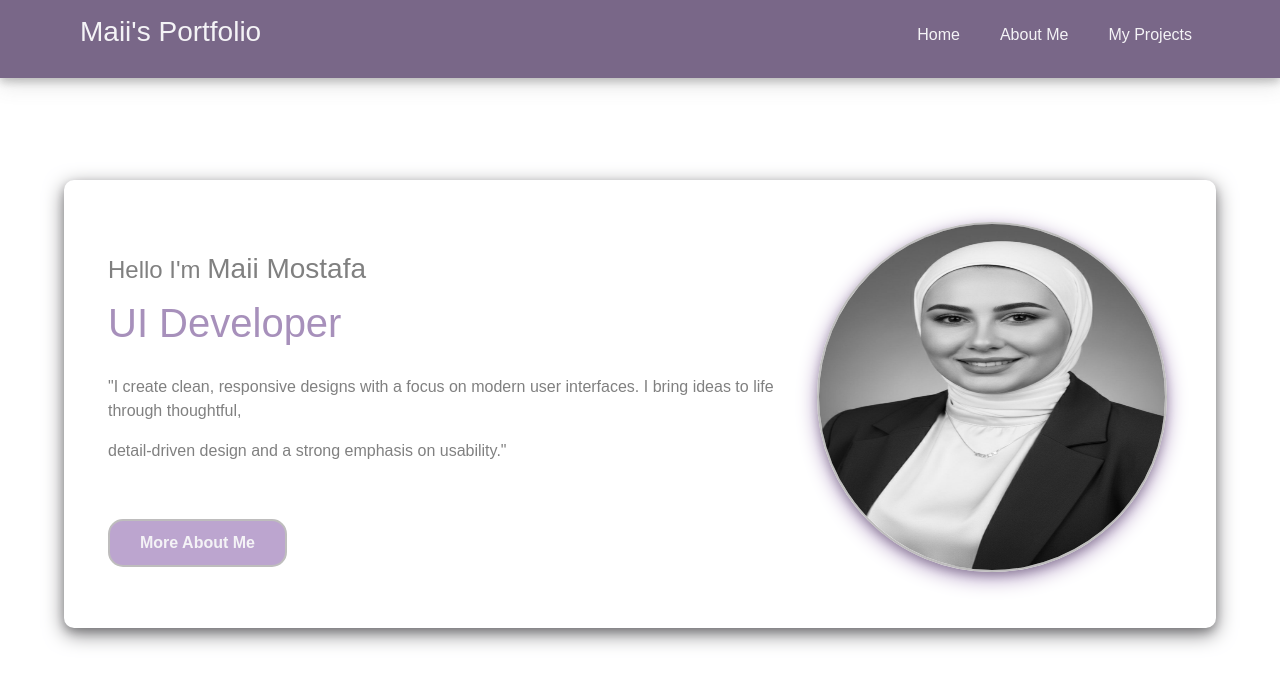
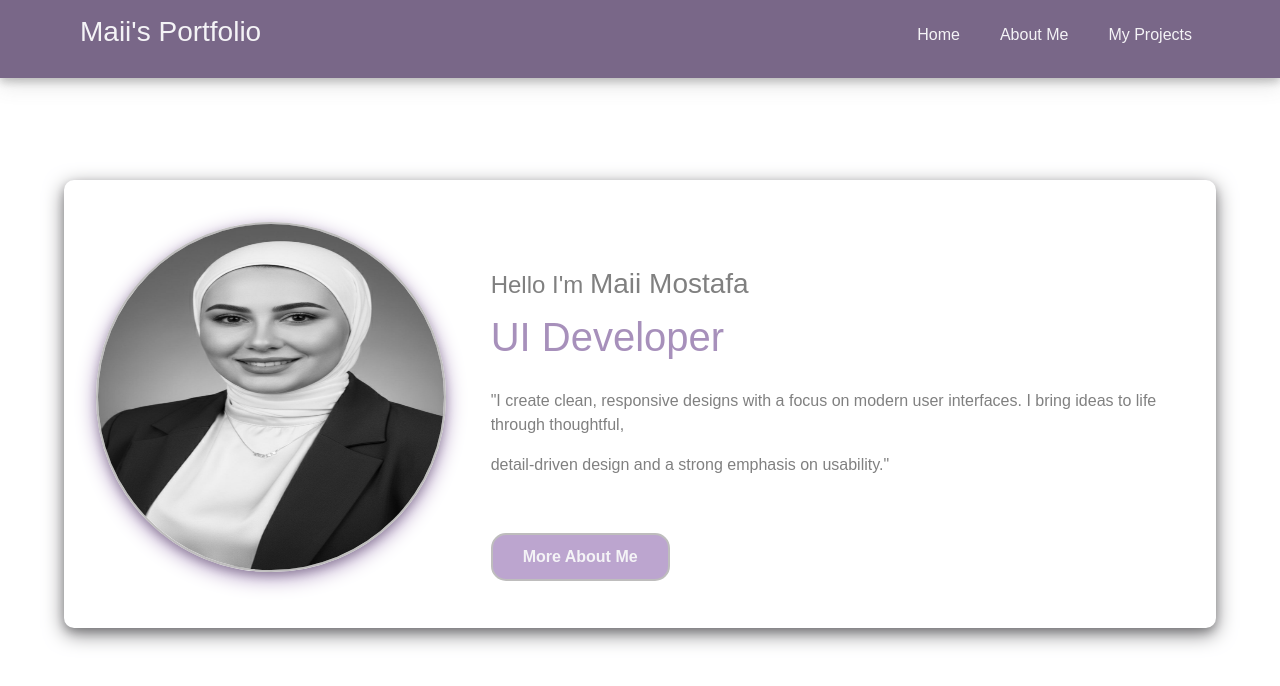
Before and after one commit to MaiiMostafa98/my-portfolio, a Next.js app: page / in a window 1280 px wide. Shown: the top 686 px of the page. Built offline with nearby package versions, Linux system fonts and the light colour scheme.

Commit message:
تعديلات جديدة

```diff
--- a/app/globals.css
+++ b/app/globals.css
@@ -119,7 +119,7 @@ ul li a
 .home-img
 {
    padding-bottom: 30px;
-   text-align: right;
+   text-align: center;
    width: 100%;
 }
 
--- a/app/page.jsx
+++ b/app/page.jsx
@@ -9,9 +9,14 @@ export default function page() {
 
    <div className='home-intro'>
     <div className="home-card ">
-        <div className='row container'>
-          <div className='col-12 col-md-8 mb-4 text-center text-md-start'>
-             <div className="home-intro-content ">
+        <div className='row  align-items-center'>
+         <div className='col-12 col-md-4 mb-4 text-center '>
+               <div className="home-img ">
+                  <Image src={myImage} alt='myPic' />
+               </div>
+          </div>
+          <div className='col-12 col-md-8 text-center text-md-start'>
+             <div className=" ps-4 ">
                 <h4>Hello I'm <strong className='h3'>  Maii Mostafa</strong> </h4>
 
                 <h1>UI Developer</h1>
@@ -20,11 +25,7 @@ export default function page() {
                 <button><strong><Link href="/About">More About Me</Link></strong></button>
              </div>
           </div>
-          <div className='col-12 col-md-4 mb-4 text-center  '>
-               <div className="home-img">
-                  <Image src={myImage} alt='myPic' />
-               </div>
-          </div>
+
 
         </div>
     </div>
```
